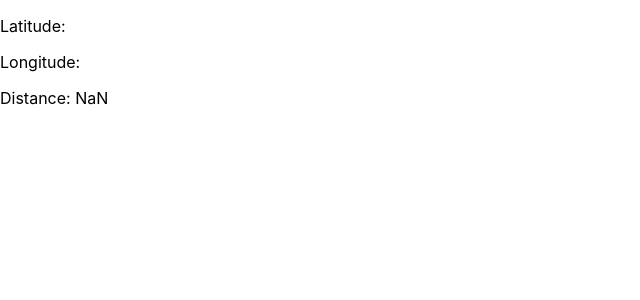
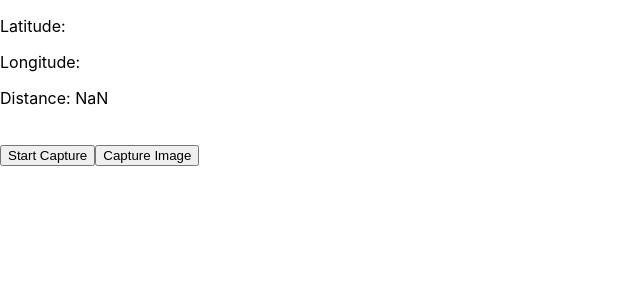
Before and after one commit to dennisobel/geoloc, a React (Create React App) app: page / in a window 1280 px wide. Shown: the top 300 px of the page, without its empty margins (0-640 px from the left). Built offline with nearby package versions, Linux system fonts and the light colour scheme; no server answers.

Commit message:
capture image

```diff
--- a/src/App.js
+++ b/src/App.js
@@ -1,8 +1,50 @@
-import React, { useEffect, useState } from "react";
+import React, { useEffect, useState, useRef } from "react";
 
 const App = () => {
   const [currentLocation, setCurrentLocation] = useState(null);
   const [distance,setDistance] = useState()
+  const [display,setDisplay] = useState("")
+
+  const videoRef = useRef(null);
+  const [imageSrc, setImageSrc] = useState('');
+
+  const handleCapture = () => {
+    const video = videoRef.current;
+
+    if (video) {
+      const canvas = document.createElement('canvas');
+      const context = canvas.getContext('2d');
+
+      canvas.width = video.videoWidth;
+      canvas.height = video.videoHeight;
+
+      // Draw the video frame onto the canvas
+      context.drawImage(video, 0, 0, canvas.width, canvas.height);
+
+      // Convert the canvas image to a data URL
+      const dataUrl = canvas.toDataURL('image/png');
+
+      // Set the captured image as the source
+      setImageSrc(dataUrl);
+      setDisplay("none")
+    }
+  };
+
+  const handleStartCapture = () => {
+    if (navigator.mediaDevices.getUserMedia) {
+      navigator.mediaDevices.getUserMedia({ video: true })
+        .then((stream) => {
+          const video = videoRef.current;
+          if (video) {
+            video.srcObject = stream;
+            video.play();
+          }
+        })
+        .catch((error) => {
+          console.log('Error accessing webcam:', error);
+        });
+    }
+  };
 
   function calculateDistance(origin, destination) {
     const earthRadius = 6371; // Radius of the Earth in kilometers
@@ -61,6 +103,17 @@ const App = () => {
       <p>Latitude: {currentLocation?.latitude}</p>
       <p>Longitude: {currentLocation?.longitude}</p>
       <p>Distance: {distance && distance}</p>
+      <br/>
+      <div>
+      <div>
+        <button onClick={handleStartCapture}>Start Capture</button>
+        <button onClick={handleCapture}>Capture Image</button>
+      </div>
+      <div>
+        {imageSrc && <img src={imageSrc} alt="Captured" />}
+      </div>
+      <video ref={videoRef} style={{ display }}></video>
+    </div>
     </div>
   );
 };
```
